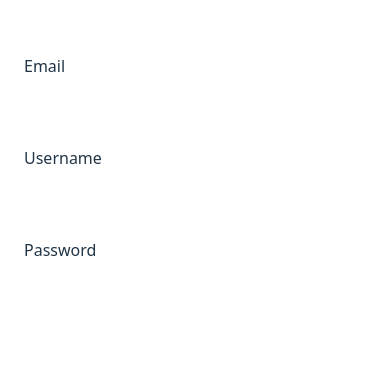
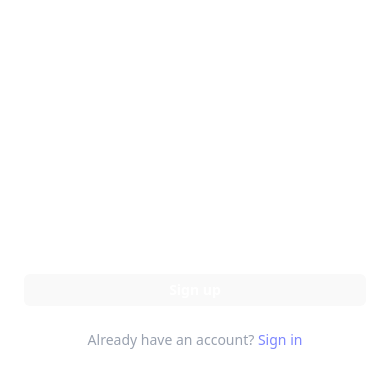
Before and after one commit to luisdaniel0/finance-flow, a React (Vite) app: page /signup in a window 390 px wide. Shown: the part 300-688 px from the top of the page. Built offline with nearby package versions, Linux system fonts and the light colour scheme; no server answers.

Commit message:
wired login/signup, built api.ts config

```diff
--- a/src/App.tsx
+++ b/src/App.tsx
@@ -1,35 +1,51 @@
 import Navbar from "./components/Navbar";
-import { Routes, Route } from "react-router-dom";
+import { Routes, Route, Navigate } from "react-router-dom";
 import Dashboard from "./pages/Dashboard";
 import Transactions from "./pages/Transactions";
 import Budgets from "./pages/Budgets";
 import Import from "./pages/Import";
-import { useState } from "react";
+import { useState, useEffect } from "react";
 import BudgetDetail from "./pages/BudgetDetails";
-import { Transaction, Budget } from "./types";
+import type { Transaction, Budget } from "./types";
 import Login from "./pages/Login";
 import Signup from "./pages/Signup";
+import {
+  getToken,
+  getTransactions,
+  getBudgets,
+  deleteTransaction,
+} from "./services/api";
 
 function App() {
-  const [transactionList, setTransactionList] = useState<Transaction[]>(
-    JSON.parse(localStorage.getItem("transactions") || "[]"),
-  );
-  const [budgets, setBudgets] = useState<Budget[]>(
-    JSON.parse(localStorage.getItem("budgets") || "[]"),
-  );
+  const [transactionList, setTransactionList] = useState<Transaction[]>([]);
+  const [budgets, setBudgets] = useState<Budget[]>([]);
+  const isLoggedIn = !!getToken();
 
-  function handleDelete(transactionId: number) {
-    setTransactionList(
-      transactionList.filter(
-        (transaction: Transaction) => transaction.id !== transactionId,
-      ),
+  useEffect(() => {
+    if (!isLoggedIn) return;
+    getTransactions().then(setTransactionList).catch(console.error);
+    getBudgets().then(setBudgets).catch(console.error);
+  }, [isLoggedIn]);
+
+  async function handleDelete(transactionId: number) {
+    await deleteTransaction(transactionId);
+    setTransactionList((prev) => prev.filter((t) => t.id !== transactionId));
+  }
+
+  if (!isLoggedIn) {
+    return (
+      <Routes>
+        <Route path="/login" element={<Login />} />
+        <Route path="/signup" element={<Signup />} />
+        <Route path="*" element={<Navigate to="/login" replace />} />
+      </Routes>
     );
   }
 
   return (
     <Routes>
-      <Route path="/login" element={<Login />} />
-      <Route path="/signup" element={<Signup />} />
+      <Route path="/login" element={<Navigate to="/" replace />} />
+      <Route path="/signup" element={<Navigate to="/" replace />} />
       <Route
         path="*"
         element={
--- a/src/pages/Login.tsx
+++ b/src/pages/Login.tsx
@@ -1,4 +1,24 @@
+import { useState } from "react";
+import { useNavigate, Link } from "react-router-dom";
+import { login } from "../services/api";
+
 const Login = () => {
+  const [username, setUsername] = useState("");
+  const [password, setPassword] = useState("");
+  const [error, setError] = useState("");
+  const navigate = useNavigate();
+
+  const handleSubmit = async (e: { preventDefault: () => void }) => {
+    e.preventDefault();
+    setError("");
+    try {
+      await login(username, password);
+      navigate("/");
+    } catch (err: unknown) {
+      if (err instanceof Error) setError(err.message);
+    }
+  };
+
   return (
     <div className="flex min-h-screen flex-col justify-center px-6 py-12 lg:px-8">
       <div className="sm:mx-auto sm:w-full sm:max-w-sm">
@@ -6,28 +26,19 @@ const Login = () => {
           Sign in to your account
         </h1>
       </div>
+
       <div className="mt-10 sm:mx-auto sm:w-full sm:max-w-sm">
-        <form className="space-y-6">
-          <label> Username</label>
+        <form className="space-y-6" onSubmit={handleSubmit}>
+          <div>
+            <label className="block text-sm font-medium text-white">
+              Username
+            </label>
             <div className="mt-2">
               <input
                 type="text"
-              name="username"
-              id="username"
                 required
-              className="block w-full rounded-md bg-white/5 px-3 py-1.5 text-base text-white
-                outline-1 -outline-offset-1 outline-white/10
-                placeholder:text-gray-500 focus:outline-2 focus:-outline-offset-2
-                focus:outline-indigo-500 sm:text-sm/6"
-            />
-            <div className="mt-5">
-              <label>Password</label>
-              <div className="mt-2">
-                <input
-                  type="text"
-                  name="username"
-                  id="username"
-                  required
+                value={username}
+                onChange={(e) => setUsername(e.target.value)}
                 className="block w-full rounded-md bg-white/5 px-3 py-1.5 text-base text-white
                   outline-1 -outline-offset-1 outline-white/10
                   placeholder:text-gray-500 focus:outline-2 focus:-outline-offset-2
@@ -35,8 +46,43 @@ const Login = () => {
               />
             </div>
           </div>
+
+          <div>
+            <label className="block text-sm font-medium text-white">
+              Password
+            </label>
+            <div className="mt-2">
+              <input
+                type="password"
+                required
+                value={password}
+                onChange={(e) => setPassword(e.target.value)}
+                className="block w-full rounded-md bg-white/5 px-3 py-1.5 text-base text-white
+                  outline-1 -outline-offset-1 outline-white/10
+                  placeholder:text-gray-500 focus:outline-2 focus:-outline-offset-2
+                  focus:outline-indigo-500 sm:text-sm/6"
+              />
             </div>
+          </div>
+
+          {error && <p className="text-sm text-red-400">{error}</p>}
+
+          <button
+            type="submit"
+            className="flex w-full justify-center rounded-md bg-indigo-500 px-3 py-1.5 text-sm
+              font-semibold text-white hover:bg-indigo-400 focus-visible:outline-2
+              focus-visible:outline-offset-2 focus-visible:outline-indigo-500"
+          >
+            Sign in
+          </button>
         </form>
+
+        <p className="mt-6 text-center text-sm text-gray-400">
+          Don't have an account?{" "}
+          <Link to="/signup" className="text-indigo-400 hover:text-indigo-300">
+            Sign up
+          </Link>
+        </p>
       </div>
     </div>
   );
--- a/src/pages/Signup.tsx
+++ b/src/pages/Signup.tsx
@@ -1,5 +1,25 @@
+import { useState } from "react";
+import { useNavigate, Link } from "react-router-dom";
+import { signup } from "../services/api";
+
 const Signup = () => {
-  function handleSignup() {}
+  const [email, setEmail] = useState("");
+  const [username, setUsername] = useState("");
+  const [password, setPassword] = useState("");
+  const [error, setError] = useState("");
+  const navigate = useNavigate();
+
+  const handleSubmit = async (e: { preventDefault: () => void }) => {
+    e.preventDefault();
+    setError("");
+    try {
+      await signup(username, password, email);
+      navigate("/login");
+    } catch (err: unknown) {
+      if (err instanceof Error) setError(err.message);
+    }
+  };
+
   return (
     <div className="flex min-h-screen flex-col justify-center px-6 py-12 lg:px-8">
       <div className="sm:mx-auto sm:w-full sm:max-w-sm">
@@ -7,42 +27,81 @@ const Signup = () => {
           Create your account
         </h1>
       </div>
+
       <div className="mt-10 sm:mx-auto sm:w-full sm:max-w-sm">
-        <form className="space-y-6">
-          <label> Email</label>
+        <form className="space-y-6" onSubmit={handleSubmit}>
+          <div>
+            <label className="block text-sm font-medium text-white">
+              Email
+            </label>
+            <div className="mt-2">
               <input
                 type="email"
-            name="email"
-            id="email"
                 required
+                value={email}
+                onChange={(e) => setEmail(e.target.value)}
                 className="block w-full rounded-md bg-white/5 px-3 py-1.5 text-base text-white
                   outline-1 -outline-offset-1 outline-white/10
                   placeholder:text-gray-500 focus:outline-2 focus:-outline-offset-2
-                focus:outline-indigo-500 sm:text-sm/6 mt-2"
+                  focus:outline-indigo-500 sm:text-sm/6"
               />
-          <label> Username</label>
+            </div>
+          </div>
+
+          <div>
+            <label className="block text-sm font-medium text-white">
+              Username
+            </label>
+            <div className="mt-2">
               <input
                 type="text"
-            name="username"
-            id="username"
                 required
+                value={username}
+                onChange={(e) => setUsername(e.target.value)}
                 className="block w-full rounded-md bg-white/5 px-3 py-1.5 text-base text-white
                   outline-1 -outline-offset-1 outline-white/10
                   placeholder:text-gray-500 focus:outline-2 focus:-outline-offset-2
-                focus:outline-indigo-500 sm:text-sm/6 mt-2"
+                  focus:outline-indigo-500 sm:text-sm/6"
               />
-          <label>Password</label>
+            </div>
+          </div>
+
+          <div>
+            <label className="block text-sm font-medium text-white">
+              Password
+            </label>
+            <div className="mt-2">
               <input
                 type="password"
-            name="password"
-            id="password"
                 required
+                value={password}
+                onChange={(e) => setPassword(e.target.value)}
                 className="block w-full rounded-md bg-white/5 px-3 py-1.5 text-base text-white
                   outline-1 -outline-offset-1 outline-white/10
                   placeholder:text-gray-500 focus:outline-2 focus:-outline-offset-2
-                  focus:outline-indigo-500 sm:text-sm/6 mt-2"
+                  focus:outline-indigo-500 sm:text-sm/6"
               />
+            </div>
+          </div>
+
+          {error && <p className="text-sm text-red-400">{error}</p>}
+
+          <button
+            type="submit"
+            className="flex w-full justify-center rounded-md bg-indigo-500 px-3 py-1.5 text-sm
+              font-semibold text-white hover:bg-indigo-400 focus-visible:outline-2
+              focus-visible:outline-offset-2 focus-visible:outline-indigo-500"
+          >
+            Sign up
+          </button>
         </form>
+
+        <p className="mt-6 text-center text-sm text-gray-400">
+          Already have an account?{" "}
+          <Link to="/login" className="text-indigo-400 hover:text-indigo-300">
+            Sign in
+          </Link>
+        </p>
       </div>
     </div>
   );
--- /dev/null
+++ b/src/services/api.ts
@@ -0,0 +1,150 @@
+import type { Transaction, Budget } from "../types";
+
+const BASE_URL = import.meta.env.VITE_API_URL as string;
+
+// ─── Token helpers ────────────────────────────────────────────────────────────
+
+export const getToken = (): string | null => localStorage.getItem("token");
+
+export const saveToken = (token: string): void =>
+  localStorage.setItem("token", token);
+
+export const clearToken = (): void => localStorage.removeItem("token");
+
+const authHeaders = (): Record<string, string> => ({
+  "Content-Type": "application/json",
+  Authorization: `Bearer ${getToken()}`,
+});
+
+// ─── Auth ─────────────────────────────────────────────────────────────────────
+
+export const login = async (
+  username: string,
+  password: string
+): Promise<void> => {
+  const response = await fetch(`${BASE_URL}/users/login`, {
+    method: "POST",
+    headers: { "Content-Type": "application/json" },
+    // backend User model requires email even for login — send empty string
+    body: JSON.stringify({ username, password, email: "" }),
+  });
+
+  if (!response.ok) {
+    const error = await response.json();
+    throw new Error(error.detail ?? "Login failed");
+  }
+
+  const token: string = await response.json();
+  saveToken(token);
+};
+
+export const signup = async (
+  username: string,
+  password: string,
+  email: string
+): Promise<void> => {
+  const response = await fetch(`${BASE_URL}/users/sign-up`, {
+    method: "POST",
+    headers: { "Content-Type": "application/json" },
+    body: JSON.stringify({ username, password, email }),
+  });
+
+  if (!response.ok) {
+    const error = await response.json();
+    throw new Error(error.detail ?? "Signup failed");
+  }
+};
+
+// ─── Transactions ─────────────────────────────────────────────────────────────
+
+export const getTransactions = async (): Promise<Transaction[]> => {
+  const response = await fetch(`${BASE_URL}/transactions/`, {
+    headers: authHeaders(),
+  });
+
+  if (!response.ok) throw new Error("Failed to fetch transactions");
+  return response.json();
+};
+
+export const createTransaction = async (
+  transaction: Omit<Transaction, "id">
+): Promise<Transaction> => {
+  const response = await fetch(`${BASE_URL}/transactions/`, {
+    method: "POST",
+    headers: authHeaders(),
+    body: JSON.stringify(transaction),
+  });
+
+  if (!response.ok) throw new Error("Failed to create transaction");
+  return response.json();
+};
+
+export const updateTransaction = async (
+  id: number,
+  transaction: Omit<Transaction, "id">
+): Promise<Transaction> => {
+  const response = await fetch(`${BASE_URL}/transactions/${id}`, {
+    method: "PUT",
+    headers: authHeaders(),
+    body: JSON.stringify(transaction),
+  });
+
+  if (!response.ok) throw new Error("Failed to update transaction");
+  return response.json();
+};
+
+export const deleteTransaction = async (id: number): Promise<void> => {
+  const response = await fetch(`${BASE_URL}/transactions/${id}`, {
+    method: "DELETE",
+    headers: authHeaders(),
+  });
+
+  if (!response.ok) throw new Error("Failed to delete transaction");
+};
+
+// ─── Budgets ──────────────────────────────────────────────────────────────────
+
+export const getBudgets = async (): Promise<Budget[]> => {
+  const response = await fetch(`${BASE_URL}/budgets/`, {
+    headers: authHeaders(),
+  });
+
+  if (!response.ok) throw new Error("Failed to fetch budgets");
+  return response.json();
+};
+
+export const createBudget = async (
+  budget: Omit<Budget, "id">
+): Promise<Budget> => {
+  const response = await fetch(`${BASE_URL}/budgets/`, {
+    method: "POST",
+    headers: authHeaders(),
+    body: JSON.stringify(budget),
+  });
+
+  if (!response.ok) throw new Error("Failed to create budget");
+  return response.json();
+};
+
+export const updateBudget = async (
+  id: number,
+  budget: Omit<Budget, "id">
+): Promise<Budget> => {
+  const response = await fetch(`${BASE_URL}/budgets/${id}`, {
+    method: "PUT",
+    headers: authHeaders(),
+    body: JSON.stringify(budget),
+  });
+
+  if (!response.ok) throw new Error("Failed to update budget");
+  return response.json();
+};
+
+export const deleteBudget = async (id: number): Promise<void> => {
+  const response = await fetch(`${BASE_URL}/budgets/${id}`, {
+    method: "DELETE",
+    headers: authHeaders(),
+  });
+
+  if (!response.ok) throw new Error("Failed to delete budget");
+};
--- a/src/types.ts
+++ b/src/types.ts
@@ -3,7 +3,7 @@ export interface Transaction {
   type: string;
   amount: number;
   category: string;
-  description: string;
+  description?: string;
   date: string;
 }
 
```
Lines whose indentation alone changed are shown as unchanged.
